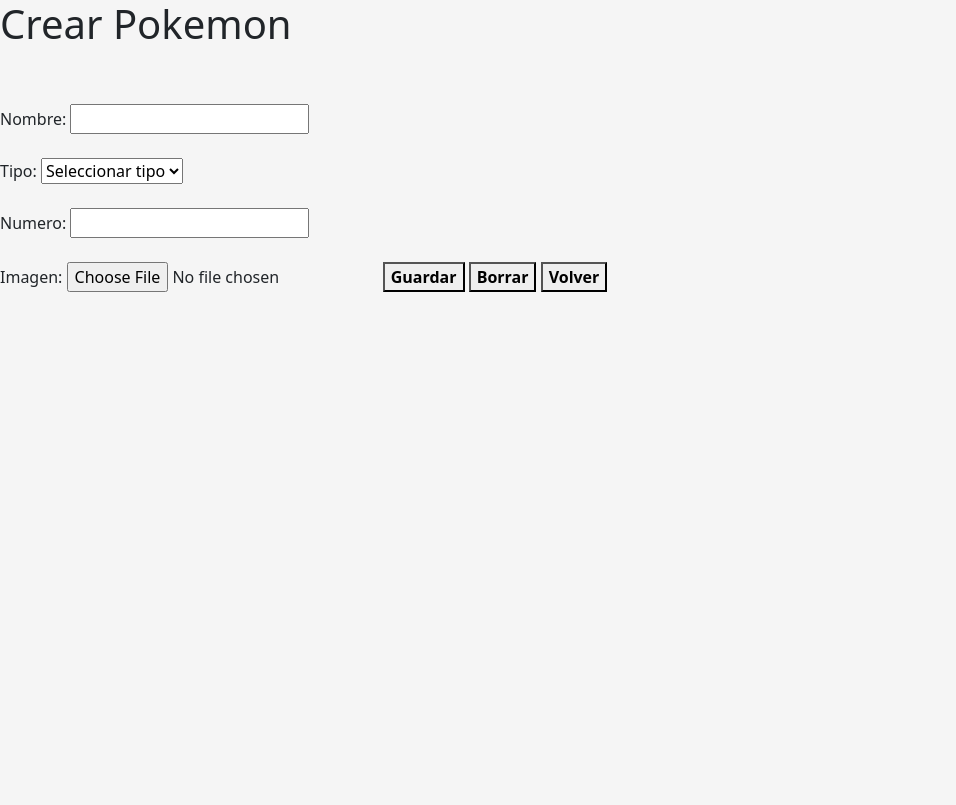
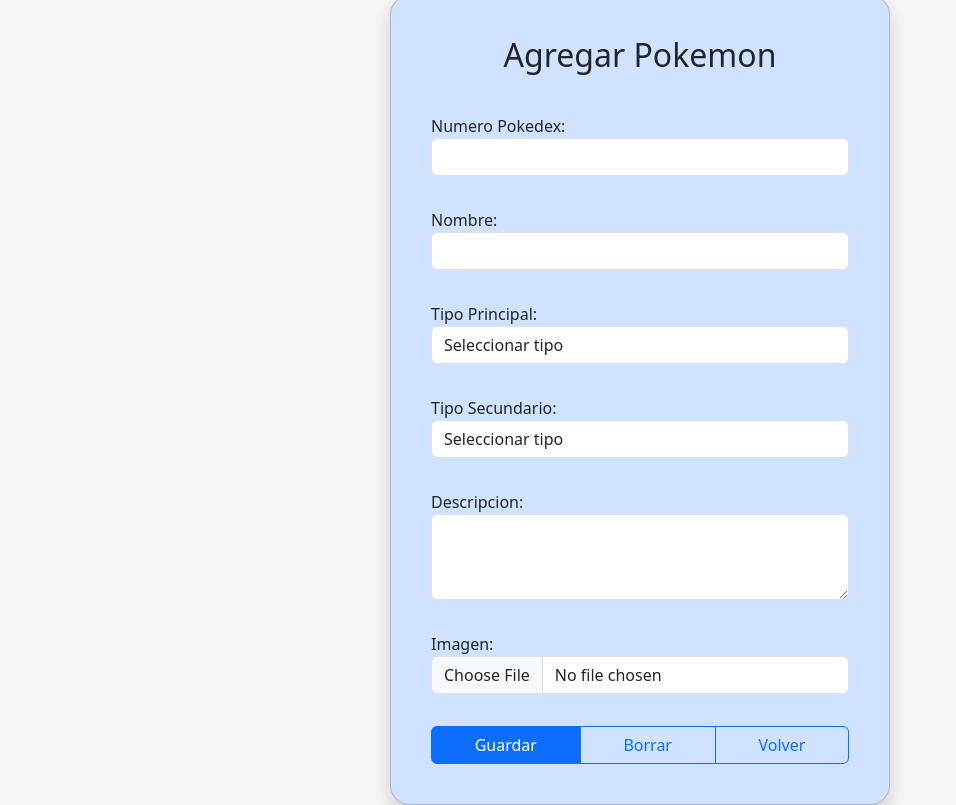
Before and after one commit to CaprinoLautaro/Pokedex, a PHP site: page /pages/crearPokemon.php in a window 1280 px wide. Shown: the whole page, without its empty margins (0-956 px from the left). Before the commit the page ends 292 px from the top, so only its background shows below. Run offline with PHP 8.4, Linux system fonts and the light colour scheme; data comes from the database, SQL or seed files in the repository.

Commit message:
Se agregó la logica para guardar un nuevo pokemon a la BD y se agregó el boton al index

```diff
--- a/pages/crearPokemon.php
+++ b/pages/crearPokemon.php
@@ -20,57 +20,83 @@
     >
 </head>
 <body>
-<h1>Crear Pokemon</h1>
-<br><br>
-<form action="./">
-    <label for="nombre">Nombre:</label>
 
-    <input type="text" id="nombre" name="nombre">
-    <br><br>
-    <label for="tipo">Tipo:</label>
-    <select name="tipo" id="tipo">
-        <option value="">Seleccionar tipo</option>
-        <option value="bug">Bug</option>
-        <option value="dark">Dark</option>
-        <option value="dragon">Dragon</option>
-        <option value="electric">Electric</option>
-        <option value="fairy">Fairy</option>
-        <option value="fighting">Fighting</option>
-        <option value="fire">Fire</option>
-        <option value="flying">Flying</option>
-        <option value="ghost">Ghost</option>
-        <option value="grass">Grass</option>
-        <option value="ground">Ground</option>
-        <option value="ice">Ice</option>
-        <option value="normal">Normal</option>
-        <option value="poison">Poison</option>
-        <option value="psychic">Psychic</option>
-        <option value="rock">Rock</option>
-        <option value="steel">Steel</option>
-        <option value="water">Water</option>
+<?php
 
-    </select>
-    <br><br>
-    <label for="numero">Numero:</label>
-    <input type="number" id="numero" name="numero">
-    <br><br>
-    <label for="imagen">Imagen:</label>
-    <input type="file" id="imagen" name="imagen" placeholder="Seleccionar imagen" accept="image/*">
+// include $_SERVER['DOCUMENT_ROOT'].'/includes/db.php';
+include("../includes/db.php");
 
-    <button type="submit">
-        <b>Guardar</b>
-    </button>
-    <button type="reset">
-        <b>Borrar</b>
-    </button>
-    <button type="button" onclick="window.location.href='./'">
-        <b>Volver</b>
-    </button>
-    <br><br>
+$conexion = get_db_connection();
+
+$sql = " select id, nombre
+from tipos
+ORDER BY nombre ASC ";
+$resultado = $conexion->query($sql);
+?>
+
+<div class="container vh-100 d-flex justify-content-center align-items-center">
+    <div class="card shadow p-4 bg-primary-subtle" style="width: 500px; border-radius: 20px;">
+<form action="./pokemonGuardado.php" method="post" enctype="multipart/form-data">
+
+    <h2 class="p-3 text-center">Agregar Pokemon</h2>
+
+    <div class="p-3">
+        <label for="numero">Numero Pokedex:</label>
+        <input type="number" id="numero" name="numero" class="form-control form-control-m">
+    </div>
+
+    <div class="p-3">
+        <label for="nombre">Nombre:</label>
+        <input type="text" id="nombre" name="nombre" class="form-control form-control-m">
+    </div>
+
+    <div class="p-3">
+        <label for="tipo1">Tipo Principal:</label>
+        <select name="tipo1" id="tipo1" class="form-control form-control-m" required>
+            <option value="">Seleccionar tipo</option>
+            <?php while ($tipo = $resultado->fetch_assoc()) {
+                echo "<option value='" . $tipo['id'] .  "'>" . $tipo['nombre'] ."</option>";
+            } ?>
+        </select>
+    </div>
+
+    <div class="p-3">
+        <label for="tipo2">Tipo Secundario:</label>
+        <select name="tipo2" id="tipo2" class="form-control form-control-m">
+            <option value="">Seleccionar tipo</option>
+            <?php
+            $resultado->data_seek(0);
+            while ($tipo = $resultado->fetch_assoc()) {
+                echo "<option value='" . $tipo['id'] .  "'>" . $tipo['nombre'] ."</option>";
+            } ?>
+        </select>
+    </div>
+
+    <div class="p-3">
+        <label for="descripcion">Descripcion:</label>
+        <textarea class="form-control" id="descripcion" name="descripcion" class="form-control form-control-m" rows="3"></textarea>
+    </div>
+
+
+    <div class="p-3">
+        <label for="imagen">Imagen:</label>
+        <input type="file" id="imagen" name="imagen" class="form-control form-control-m" placeholder="Seleccionar imagen" accept="image/*">
+    </div>
+
+    <div class="w-100 p-3 btn-group" role="group" aria-label="Basic radio toggle button group">
+        <button type="submit" class="btn-check" name="btnradio" id="btnradio1"></button>
+        <label class="btn btn-primary" for="btnradio1">Guardar</label>
+        <button type="reset" class="btn-check" name="btnradio" id="btnradio2"></button>
+        <label class="btn btn-outline-primary" for="btnradio2">Borrar</label>
+
+        <button type="button" class="btn-check" name="btnradio" id="btnradio3" autocomplete="off" onclick="window.location.href='../index.php'">Volver</button>
+        <label class="btn btn-outline-primary" for="btnradio3">Volver</label>
+    </div>
 
 
 </form>
-
+</div>
+</div>
 
 </body>
 </html>
```
Also changed, not shown: index.php (+8 -5 lines), pages/pokemonGuardado.php (added, +103 -0 lines).
